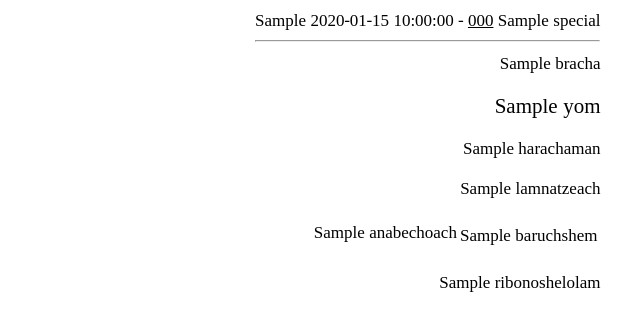
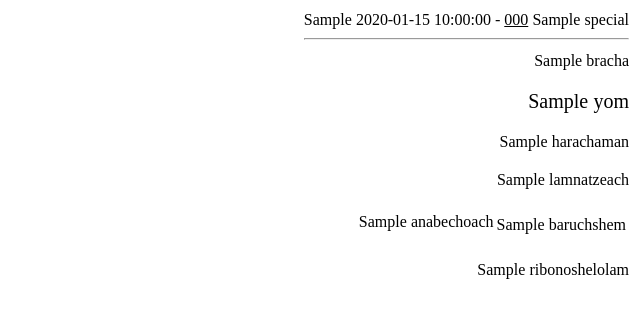
Before and after one commit to Yossi/omer, a Flask app: template templates/main.html in a window 1280 px wide. Shown: the top 331 px of the page, without its empty margins (640-1280 px from the left). Run offline with Flask 3, Linux system fonts and the light colour scheme; the template is opened without the code that fills it: most values are stand-ins (such as "Sample title", 1, 10 or a date in 2020).

Commit message:
Another round of size tweaks

```diff
--- a/templates/main.html
+++ b/templates/main.html
@@ -70,24 +70,24 @@
       body
       {
         font-family:'Noto Serif Hebrew';
-        font-size:17px;
+        font-size:16px;
         max-width:680px;
-        min-width:380px;
+        min-width:80px; /*should be 380px*/
         float:right;
       }
       #bracha { {{ bracha_style }} }
-      #yom { font-size:21px; }
+      #yom { font-size:20px; }
       .bold { font-weight:bold; }
       .bigbold
       {
         font-weight:bold;
-        font-size:18px;
+        font-size:17px;
         white-space: nowrap;
       }
       #red
       {
         font-weight:bold;
-        font-size:19px;
+        font-size:18px;
         color:red;
       }
       .center { text-align:center; }
```
